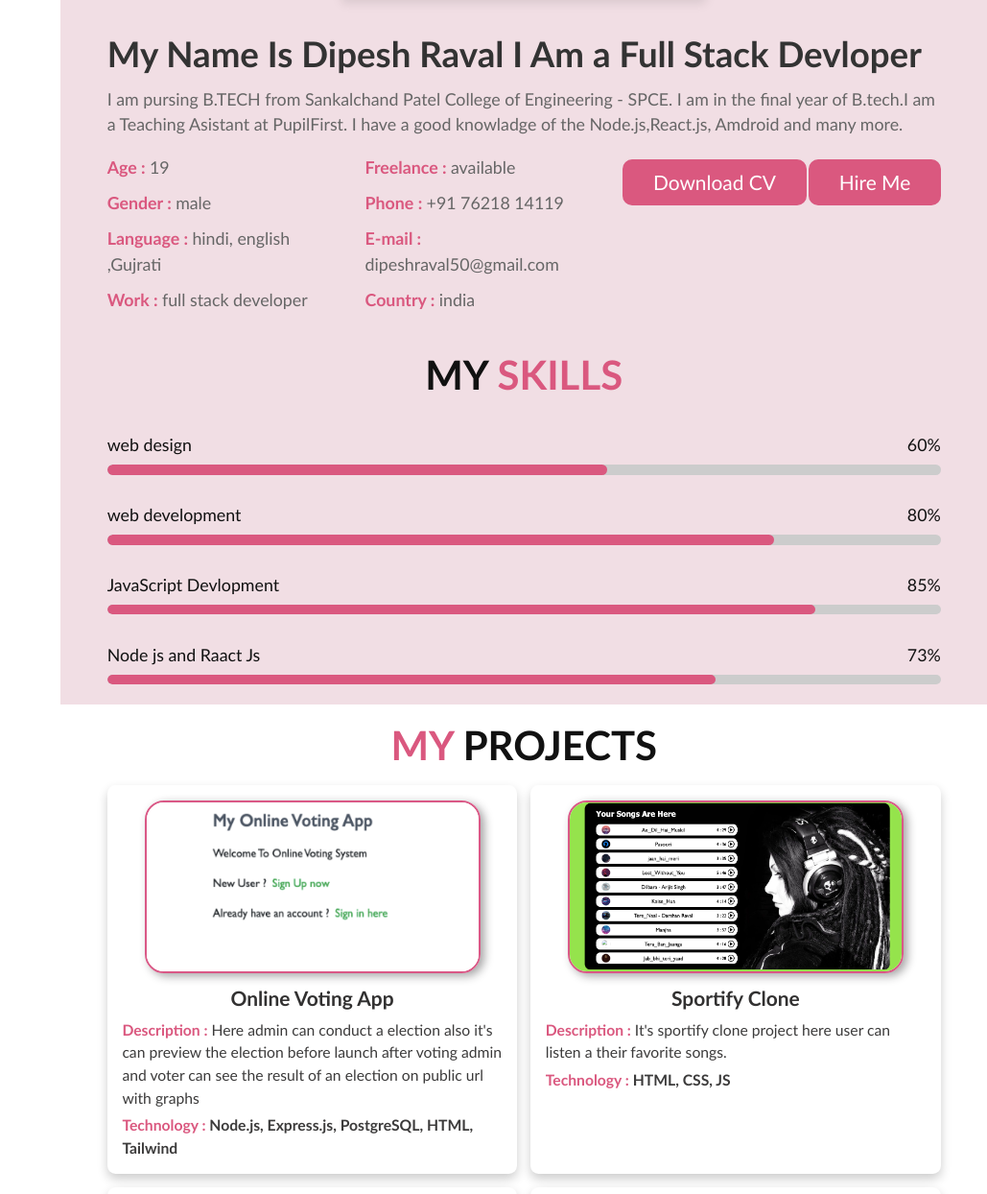
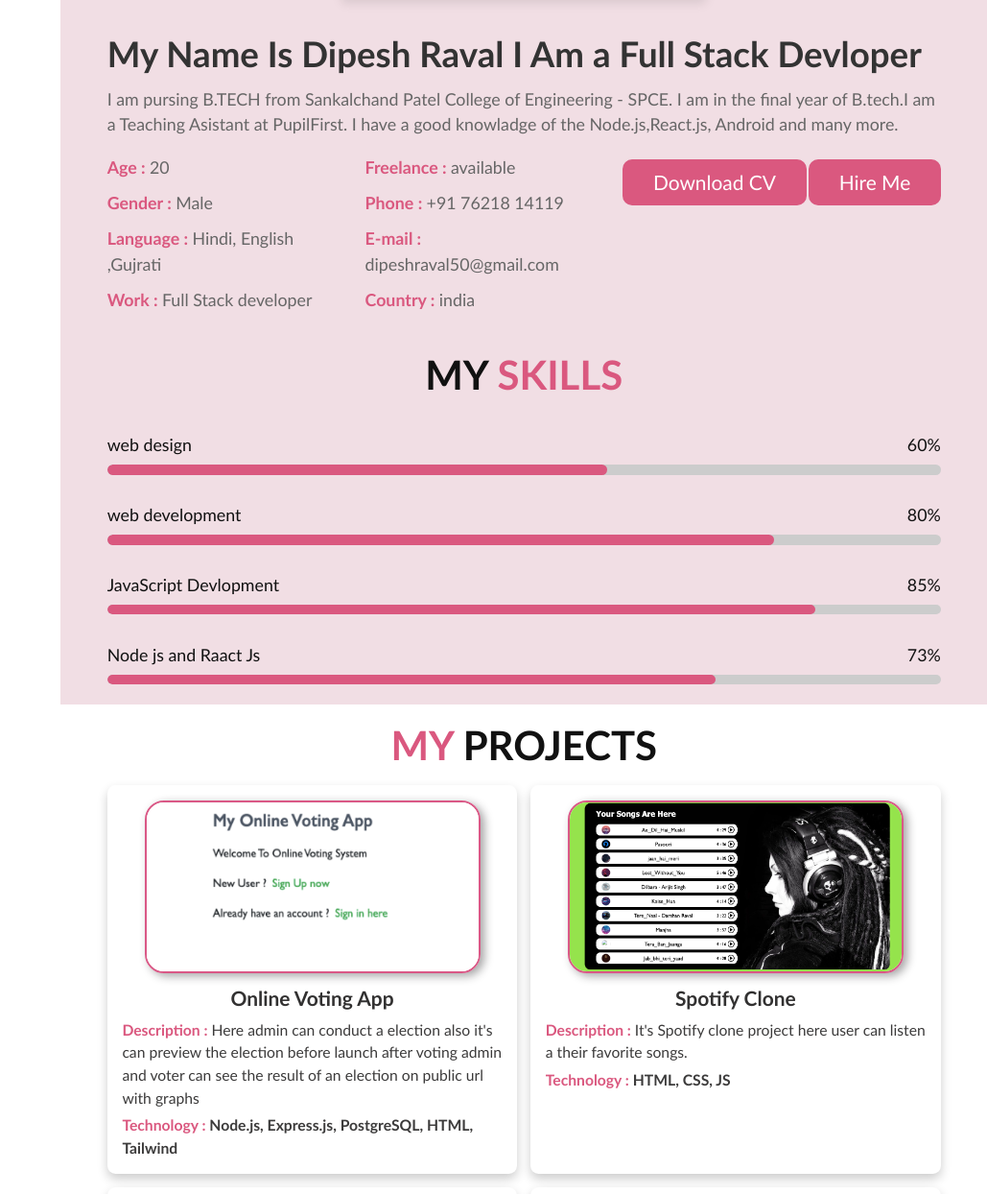
Before and after one commit to DipeshRaval/Portfolio_Dipesh_Raval, a plain HTML site: page index.html in a window 1280 px wide. Shown: the part 1356-2600 px from the top of the page at 96% size, without its empty margins (251-1280 px from the left). Drawn offline with Linux system fonts and the light colour scheme.

Commit message:
Update index.html
responsive and error solving

```diff
--- a/index.html
+++ b/index.html
@@ -12,7 +12,6 @@
       href="https://cdnjs.cloudflare.com/ajax/libs/font-awesome/5.15.3/css/all.min.css"
     />
     <script src="script.js" defer></script>
-    <script></script>
   </head>
   <body>
     <div class="cursor1"></div>
@@ -79,15 +78,15 @@
           <p>
             I am pursing B.TECH from Sankalchand Patel College of Engineering -
             SPCE. I am in the final year of B.tech.I am a Teaching Asistant at
-            PupilFirst. I have a good knowladge of the Node.js,React.js, Amdroid
+            PupilFirst. I have a good knowladge of the Node.js,React.js, Android
             and many more.
           </p>
           <div class="containerBox">
             <div class="box">
-              <p><span> Age : </span> 19</p>
-              <p><span> Gender : </span> male</p>
-              <p><span> Language : </span> hindi, english ,Gujrati</p>
-              <p><span> Work : </span> full stack developer</p>
+              <p><span> Age : </span> 20</p>
+              <p><span> Gender : </span> Male</p>
+              <p><span> Language : </span> Hindi, English ,Gujrati</p>
+              <p><span> Work : </span> Full Stack developer</p>
             </div>
             <div class="box">
               <p><span> Freelance : </span> available</p>
@@ -160,10 +159,10 @@
               class="img-project"
             />
           </a>
-          <h3>Sportify Clone</h3>
+          <h3>Spotify Clone</h3>
           <p>
             <span class="lable">Description : </span>
-            It's sportify clone project here user can listen a their favorite
+            It's Spotify clone project here user can listen a their favorite
             songs.
           </p>
           <p style="font-weight: 600">
```
